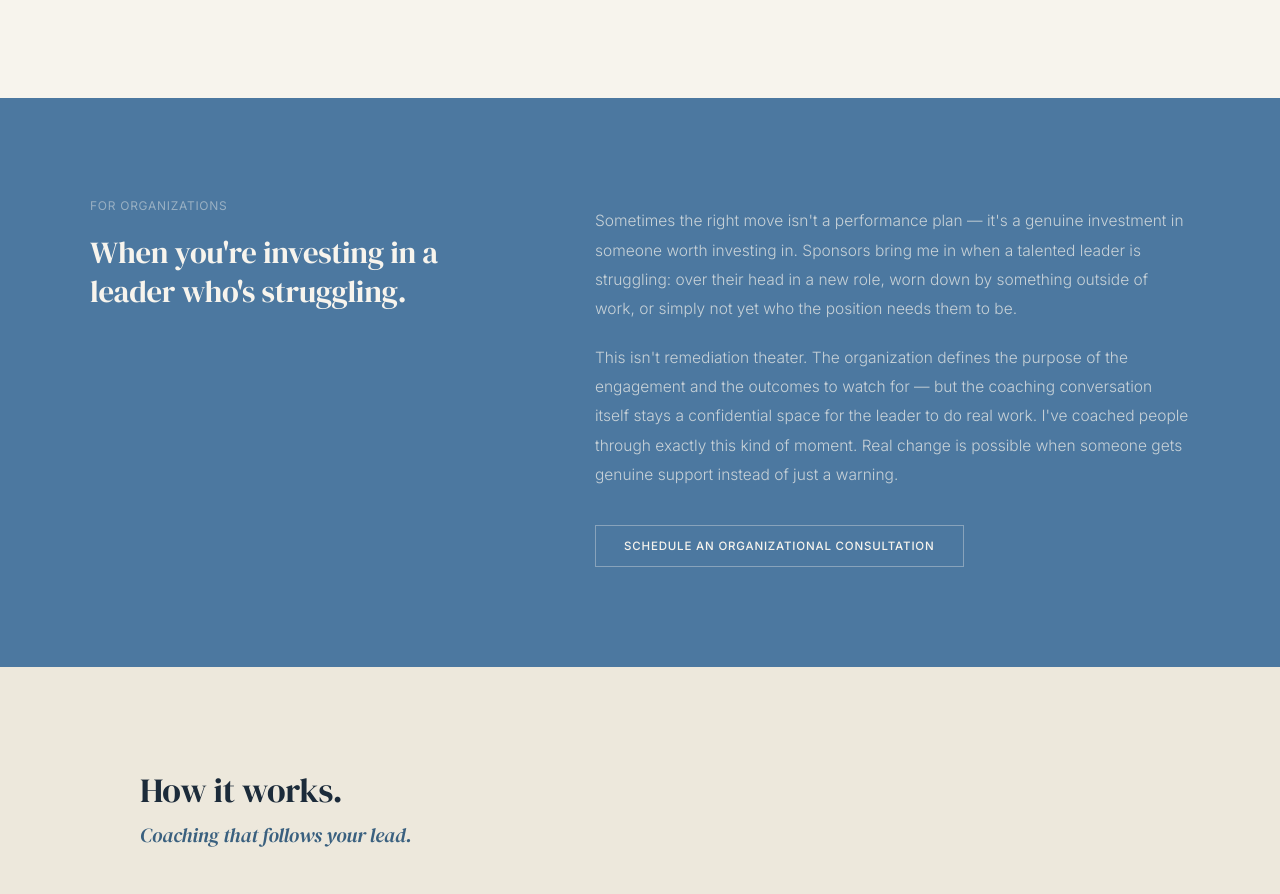
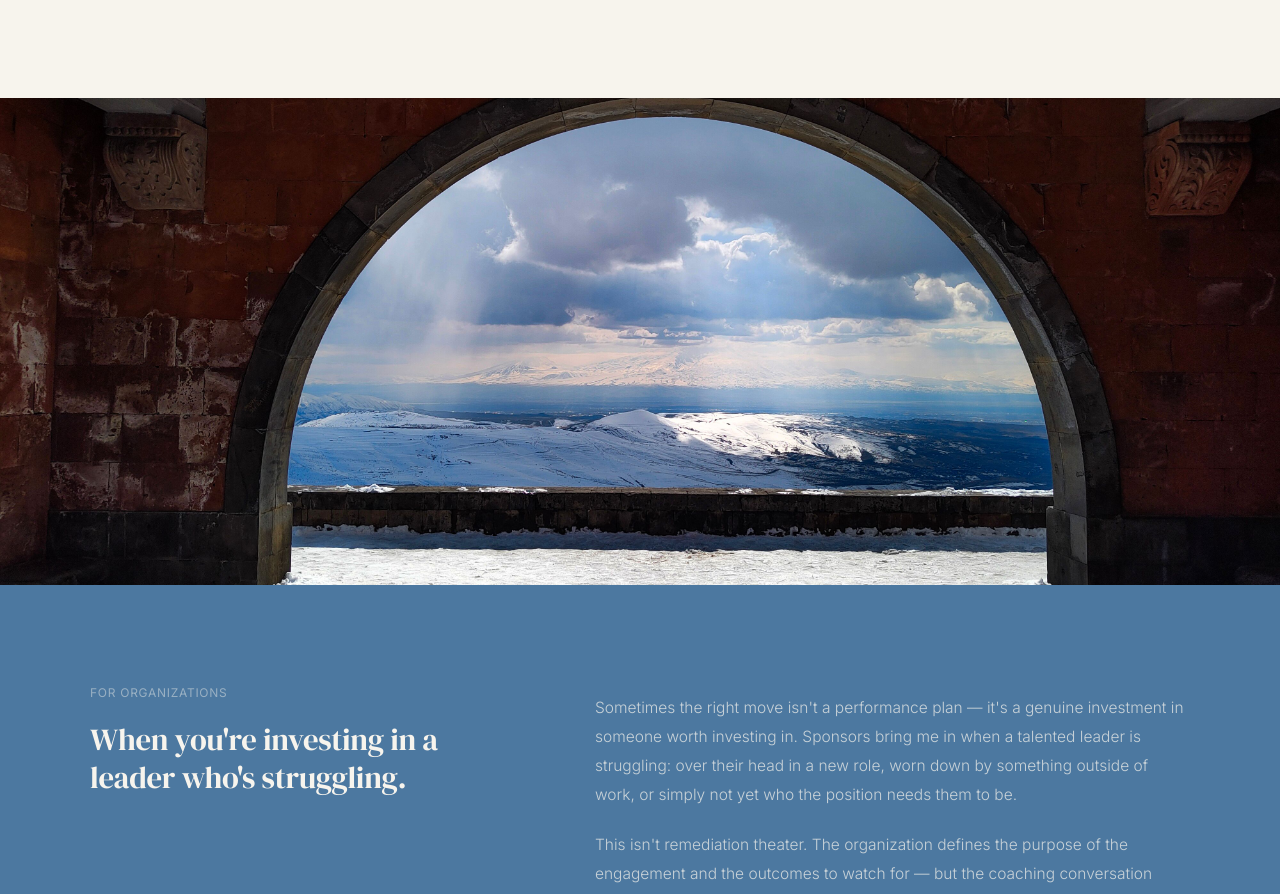
Before and after one commit to avelez94/bth-coaching, a Next.js app: page /executive-coaching in a window 1280 px wide. Shown: the part 2366-3260 px from the top of the page. Built offline with nearby package versions, Linux system fonts and the light colour scheme; a web font is replaced by a local one.

Commit message:
Executive Coaching - add editorial photo break before For Organizations

```diff
--- a/app/(public)/executive-coaching/page.tsx
+++ b/app/(public)/executive-coaching/page.tsx
@@ -617,6 +617,22 @@ export default function ExecutiveCoaching() {
         </div>
       </section>
 
+      {/* ===== EDITORIAL PHOTO BREAK ===== */}
+      <div style={{lineHeight:0,overflow:'hidden'}}>
+        <img
+          src="/images/executive-coaching.jpg"
+          alt=""
+          aria-hidden="true"
+          style={{
+            width:'100%',
+            height:'clamp(320px, 38vw, 560px)',
+            objectFit:'cover',
+            objectPosition:'center center',
+            display:'block',
+          }}
+        />
+      </div>
+
       {/* ===== 5. FOR ORGANIZATIONS ===== */}
       <section className="organizational">
         <div className="organizational-inner">
```
Also changed, not shown: public/images/executive-coaching.jpg (added).
